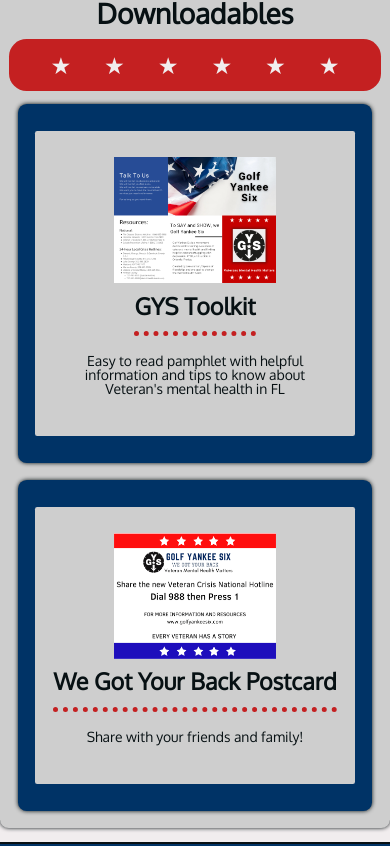
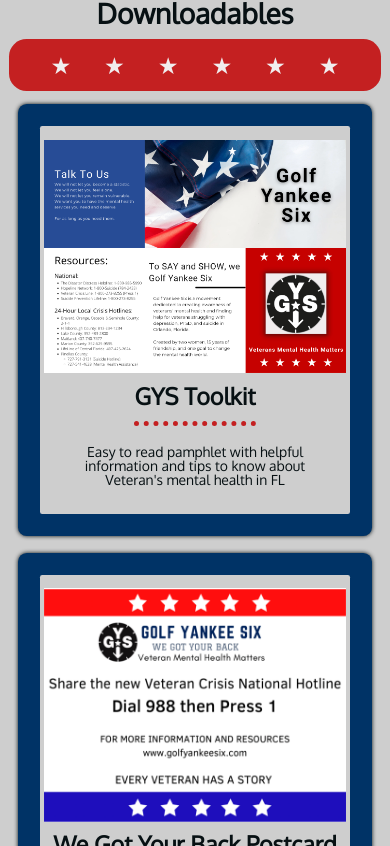
Before and after one commit to tonyDcoder5/GYS_backup, a React (Create React App) app in the folder front-end/: page /faqs in a window 390 px wide. Shown: the part 2138-2984 px from the top of the page. Built offline with nearby package versions, Linux system fonts and the light colour scheme; no server answers.

Commit message:
mobile fixes

```diff
--- a/front-end/src/App.css
+++ b/front-end/src/App.css
@@ -1344,9 +1344,9 @@
   align-items: center;
   background-color: #cecece;
   border-radius: 0.25em;
-  padding: 2em;
-  margin: 1em;
-  width: 100%;
+  padding: .5em;
+  margin: .5em;
+  width: auto;
 }
 
 .download h3 {
@@ -1359,8 +1359,8 @@
   font-size: 3vmax;
 }
 
-.downloadables-block img {
-  width: 35vmax;
+.download .download-img{
+  width: 100%;
 }
 
 .resource-btn-group {
--- a/front-end/src/Resources/Downloadables.js
+++ b/front-end/src/Resources/Downloadables.js
@@ -50,7 +50,6 @@
           className="download-img m-3"
           src={download.icon}
           alt={download.title}
-          width={download.width}
           onClick={() => {
             window.open(download.url);
           }}
```
